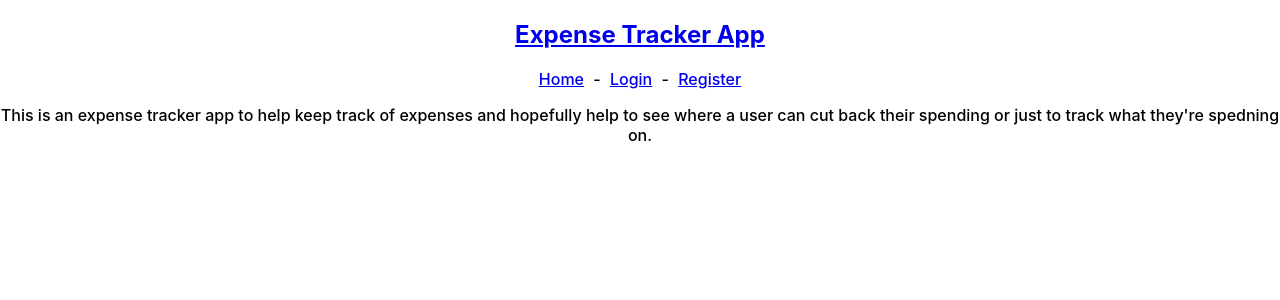
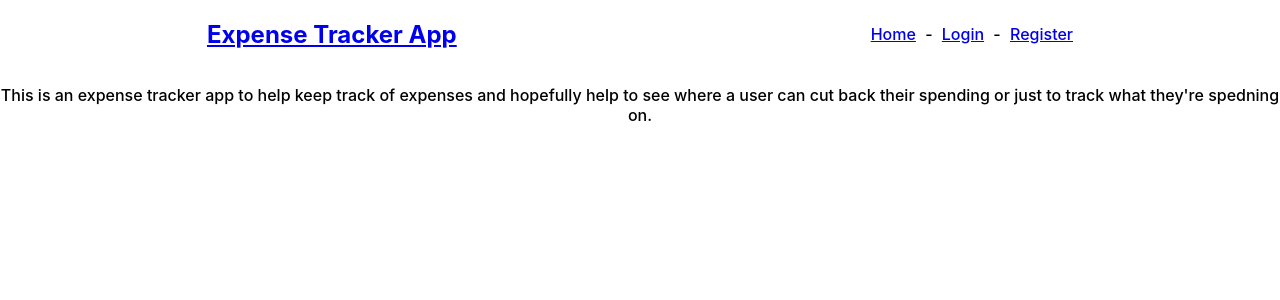
Before and after one commit to Andacanaver/expense-tracker-frontend, a React (Create React App) app: page / in a window 1280 px wide. Shown: the top 300 px of the page. Built offline with nearby package versions, Linux system fonts and the light colour scheme.

Commit message:
style header

```diff
--- a/src/components/App/App.css
+++ b/src/components/App/App.css
@@ -13,15 +13,10 @@
   }
 }
 
-.App-header {
-  background-color: #282c34;
-  min-height: 100vh;
+.App__header {
   display: flex;
-  flex-direction: column;
+  justify-content: center;
   align-items: center;
-  justify-content: center;
-  font-size: calc(10px + 2vmin);
-  color: white;
 }
 
 .App-link {
--- a/src/components/Header/Header.css
+++ b/src/components/Header/Header.css
@@ -1,4 +1,6 @@
-.header_links {
+.header__nav {
     display: flex;
-    justify-content: center;
+    align-items: center;
+    width: 100%;
+    justify-content: space-around;
 }
```
